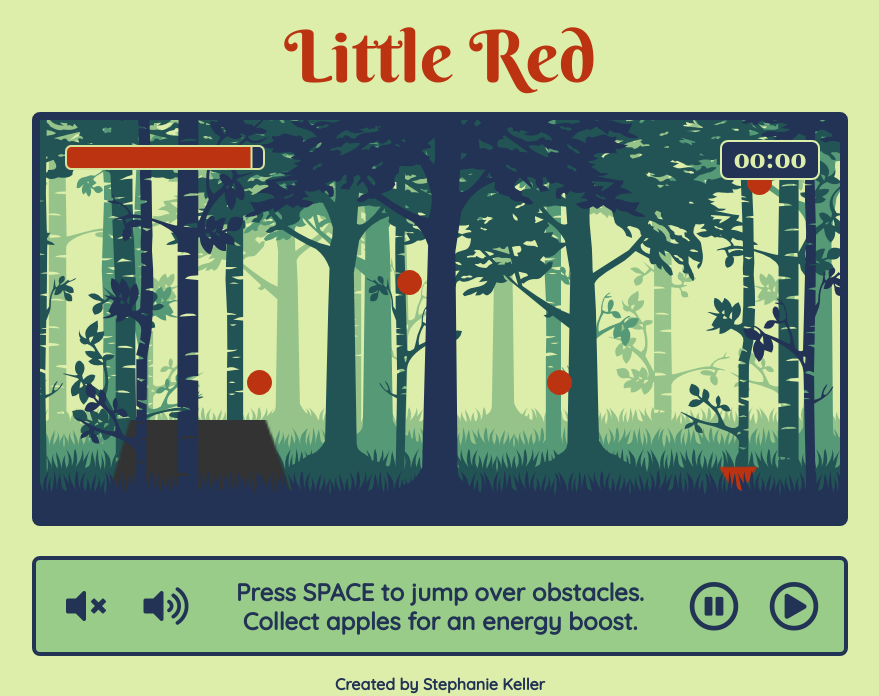
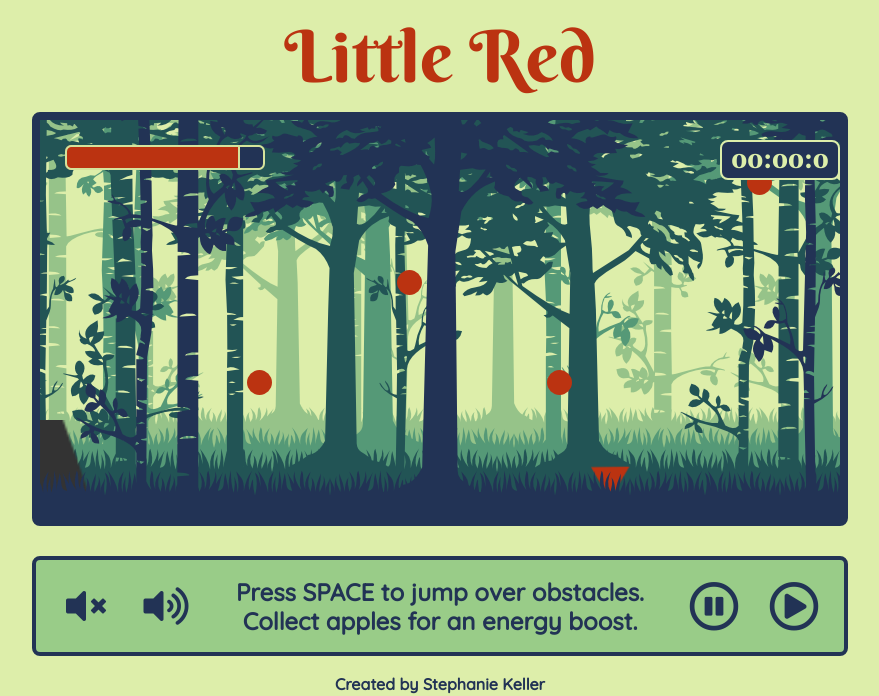
Before and after one commit to EbokianLady/little_red, a website built with webpack: page index.html in a window 1280 px wide. Both pictures are taken after a click on the button 994 px from the left and 606 px from the top of the page. Shown: the top 696 px of the page, without its empty margins (200-1079 px from the left). Built offline with nearby package versions, Linux system fonts and the light colour scheme; what easytimer.js would draw is missing.

Commit message:
adjust x-movements and stamina

```diff
--- a/assets/stylesheets/display.css
+++ b/assets/stylesheets/display.css
@@ -53,7 +53,7 @@ canvas {
   margin-top: 20px;
   padding: 5px 10px 10px 10px;
   position: absolute;
-  width: 100px;
+  width: 120px;
 }
 
 /* CONTROL PANEL */
--- a/index.html
+++ b/index.html
@@ -29,7 +29,7 @@
     <canvas id="nearCanvas" width="800" height="400"></canvas>
     <canvas id="myCanvas" width="800" height="400"></canvas>
     <canvas id="foreCanvas" width="800" height="400"></canvas>
-    <h2 id='timer'>00:00</h2>
+    <h2 id='timer'>00:00:0</h2>
     <div id='game-over' class='hidden'>
       <h1>Game Over</h1>
       <button id='play-again'>
--- a/lib/big_bad_wolf.js
+++ b/lib/big_bad_wolf.js
@@ -1,8 +1,10 @@
 class BigBadWolf {
   constructor(context) {
     this.context = context;
-    this.xPos = 50;
+    this.xPos = -200;
     this.yPos = 300;
+    this.acceleration = 0.005;
+    this.speed = 0;
     this.initializeImages();
   }
 
@@ -15,7 +17,12 @@ class BigBadWolf {
     this.context.drawImage(
       this.image, 0, 0, 96, 48, this.xPos, this.yPos, 200, 100
     );
-    this.xPos += 1;
+    this.xPos += this.speed;
+    this.speed += this.acceleration;
+    if (this.speed > 0.5) this.speed = 0.5;
+    if (this.speed < -0.5) this.speed = -0.5;
+    if (this.xPos > 400) this.xPos = 400;
+    if (this.xPos < -200) this.xPos = -200;
   }
 }
 
--- a/lib/game.js
+++ b/lib/game.js
@@ -19,6 +19,7 @@ class Game {
     this.initializeElements();
     this.jump = this.jump.bind(this);
     this.playAgain = this.playAgain.bind(this);
+    this.checkCollision = this.checkCollision.bind(this);
   }
 
   initializeGame() {
@@ -29,18 +30,20 @@ class Game {
   // if red hits object this.stamina -/+ object value
 
   isOver() {
-    return this.stamina <= 0 && this.littleRed.yPos === 330;
+    return this.bigBadWolf.xPos === 400 && this.littleRed.yPos === 330;
   }
 
   initializeElements() {
     this.littleRed = new LittleRedRiding(this.context);
     this.bigBadWolf = new BigBadWolf(this.context);
-    this.apple1 = new Item(this.context, 'lowApple', 875, 1000);
-    this.apple2 = new Item(this.context, 'lowApple', 1175, 1200);
-    this.apple3 = new Item(this.context, 'medApple', 1025, 1200);
-    this.apple4 = new Item(this.context, 'medApple', 1525, 1400);
-    this.apple5 = new Item(this.context, 'highApple', 1375, 1400);
-    this.apple6 = new Item(this.context, 'highApple', 2075, 1600);
+    this.items = [
+      new Item(this.context, 'lowApple', 875, 1000),
+      new Item(this.context, 'lowApple', 1175, 1200),
+      new Item(this.context, 'medApple', 1025, 1200),
+      new Item(this.context, 'medApple', 1525, 1400),
+      new Item(this.context, 'highApple', 1375, 1400),
+      new Item(this.context, 'highApple', 2075, 1600)
+    ];
   }
 
   jump(e) {
@@ -55,25 +58,28 @@ class Game {
     this.initializeElements();
   }
 
-  renderApples() {
-    this.apple1.render();
-    this.apple2.render();
-    this.apple3.render();
-    this.apple4.render();
-    this.apple5.render();
-    this.apple6.render();
+  renderItems() {
+    this.items.forEach(item => {
+      item.render();
+    });
+  }
+
+  checkCollision() {
+    this.items.forEach(item => {
+      if (this.littleRed.isTouching(item)) {
+        item.xPos += item.xOffset;
+        this.bigBadWolf.speed -= item.value;
+      }
+    });
   }
 
   renderElements() {
     this.context.clearRect(0, 0, 800, 400);
     this.bigBadWolf.render();
     this.littleRed.render();
-    this.renderApples();
-    this.foreGround.render(this.stamina);
-
-    this.stamina -= 0.5;
-    this.bigBadWolf.xPos = (150 - Math.floor(this.stamina / 8));
-    this.littleRed.xPos = (320 + Math.floor(this.stamina / 2));
+    this.renderItems();
+    this.checkCollision();
+    this.foreGround.render(this.bigBadWolf.xPos + 200);
   }
 }
 
--- a/lib/item.js
+++ b/lib/item.js
@@ -2,6 +2,7 @@ import { runInThisContext } from "vm";
 
 const HIGH_APPLE = {
   src: './assets/images/elements/apple.png',
+  value: 1,
   yPos: 50,
   dx: 50,
   dy: 50,
@@ -9,6 +10,7 @@ const HIGH_APPLE = {
 
 const MED_APPLE = {
   src: './assets/images/elements/apple.png',
+  value: 0.75,
   yPos: 150,
   dx: 50,
   dy: 50,
@@ -16,6 +18,7 @@ const MED_APPLE = {
 
 const LOW_APPLE = {
   src: './assets/images/elements/apple.png',
+  value: 0.5,
   yPos: 250,
   dx: 50,
   dy: 50,
@@ -45,6 +48,7 @@ class Item {
     }
 
     this.context = context;
+    this.value = this.options.value;
     this.speed = 4;
     this.xPos = xPos;
     this.yPos = this.options.yPos;
--- a/lib/little_red_riding.js
+++ b/lib/little_red_riding.js
@@ -13,10 +13,11 @@ const FALLING = {
 class LittleRedRiding {
   constructor(context) {
     this.context = context;
-    this.stamina = 1500;
-    this.xPos = 720;
+    this.xPos = 550;
     this.yPos = 330;
+    this.speed = 0;
     this.yVel = 0;
+    // this.friction = 0.05;
     this.gravity = 0.7;
     this.motion = 'running';
     this.jumps = 0;
@@ -32,6 +33,18 @@ class LittleRedRiding {
     this.fallingImg.src = FALLING.src;
   }
 
+  isTouching(object) {
+    const rangeX = object.xPos + object.dx;
+    const rangeY = object.yPos + object.dy;
+    if (this.xPos > rangeX || this.xPos + 50 < object.xPos) {
+      return false;
+    } else if (this.yPos > rangeY || this.yPos + 50 < object.yPos) {
+      return false;
+    } else {
+      return true;
+    }
+  }
+
   jump() {
     this.motion = 'jumping';
     this.jumps += 1;
@@ -43,8 +56,7 @@ class LittleRedRiding {
       this.context.drawImage(
         this.runningImg, 0, 0, 48, 48, this.xPos, this.yPos, 50, 50
       );
-
-      } else if (this.motion === 'jumping') {
+    } else if (this.motion === 'jumping') {
         this.yPos -= this.yVel;
         this.yVel *= this.gravity;
 
@@ -54,9 +66,7 @@ class LittleRedRiding {
       this.context.drawImage(
         this.jumpingImg, 0, 0, 48, 48, this.xPos, this.yPos, 50, 50
       );
-
     } else if (this.motion === 'falling') {
-
       if (this.yPos + this.yVel > 330) {
         this.motion = 'running';
         this.yPos = 330;
@@ -66,12 +76,15 @@ class LittleRedRiding {
         this.yPos += this.yVel;
         this.yVel /= this.gravity;
       }
-
       this.context.drawImage(
         this.jumpingImg, 0, 0, 48, 48, this.xPos, this.yPos, 50, 50
       );
     }
-    this.xPos -= 4;
+    // this.xPos += this.speed;
+    // this.speed -= this.friction;
+    // if (this.speed < -0.5) this.speed = -0.5;
+    // if (this.xPos > 700) this.xPos = 700;
+    // if (this.xPos > 700) this.xPos = 700;
   }
 }
 
--- a/lib/red_riding.js
+++ b/lib/red_riding.js
@@ -31,8 +31,8 @@ document.addEventListener('DOMContentLoaded', () => {
   // TO-DO start game screen
   // TO-DO find music, default play as soon as loaded
 
-  timer.addEventListener('secondsUpdated', () => {
-    clock.innerHTML = timer.getTimeValues().toString().slice(3);
+  timer.addEventListener('secondTenthsUpdated', () => {
+    clock.innerHTML = timer.getTimeValues().toString(['minutes', 'seconds', 'secondTenths']);
   });
 
   function step() {
@@ -61,13 +61,13 @@ document.addEventListener('DOMContentLoaded', () => {
     if (game.pause) {
       game.pause = false;
       requestAnimationFrame(step);
-      timer.start();
+      timer.start({precision: 'secondTenths'});
     }
   };
 
   playAgainBtn.onclick = () => {
     gameOver.classList.add('hidden');
-    clock.innerHTML = '00:00';
+    clock.innerHTML = '00:00:0';
     game.playAgain();
     game.renderElements();
   };
--- a/lib/stamina_bar.js
+++ b/lib/stamina_bar.js
@@ -6,73 +6,73 @@ class StaminaBar {
   }
 
   render(stamina) {
-    if (stamina > 750) {
+    if (stamina > 562.5) {
       this.context.drawImage(
-        this.image, 0, 0, 400, 50, 25, 25, 200, 25
+        this.image, 0, 800, 400, 50, 25, 25, 200, 25
       );
-    } else if (stamina > 700) {
+    } else if (stamina > 525) {
       this.context.drawImage(
-        this.image, 0, 50, 400, 50, 25, 25, 200, 25
+        this.image, 0, 750, 400, 50, 25, 25, 200, 25
       );
-    } else if (stamina > 650) {
+    } else if (stamina > 487.5) {
       this.context.drawImage(
-        this.image, 0, 100, 400, 50, 25, 25, 200, 25
-      );
-    } else if (stamina > 600) {
-      this.context.drawImage(
-        this.image, 0, 150, 400, 50, 25, 25, 200, 25
-      );
-    } else if (stamina > 550) {
-      this.context.drawImage(
-        this.image, 0, 200, 400, 50, 25, 25, 200, 25
-      );
-    } else if (stamina > 500) {
-      this.context.drawImage(
-        this.image, 0, 250, 400, 50, 25, 25, 200, 25
+        this.image, 0, 700, 400, 50, 25, 25, 200, 25
       );
     } else if (stamina > 450) {
       this.context.drawImage(
-        this.image, 0, 300, 400, 50, 25, 25, 200, 25
+        this.image, 0, 650, 400, 50, 25, 25, 200, 25
       );
-    } else if (stamina > 400) {
+    } else if (stamina > 412.5) {
       this.context.drawImage(
-        this.image, 0, 350, 400, 50, 25, 25, 200, 25
+        this.image, 0, 600, 400, 50, 25, 25, 200, 25
       );
-    } else if (stamina > 350) {
+    } else if (stamina > 375) {
       this.context.drawImage(
-        this.image, 0, 400, 400, 50, 25, 25, 200, 25
+        this.image, 0, 550, 400, 50, 25, 25, 200, 25
+      );
+    } else if (stamina > 337.5) {
+      this.context.drawImage(
+        this.image, 0, 500, 400, 50, 25, 25, 200, 25
       );
     } else if (stamina > 300) {
       this.context.drawImage(
         this.image, 0, 450, 400, 50, 25, 25, 200, 25
       );
-    } else if (stamina > 250) {
+    } else if (stamina > 262.5) {
       this.context.drawImage(
-        this.image, 0, 500, 400, 50, 25, 25, 200, 25
+        this.image, 0, 400, 400, 50, 25, 25, 200, 25
       );
-    } else if (stamina > 200) {
+    } else if (stamina > 225) {
       this.context.drawImage(
-        this.image, 0, 550, 400, 50, 25, 25, 200, 25
+        this.image, 0, 350, 400, 50, 25, 25, 200, 25
+      );
+    } else if (stamina > 187.5) {
+      this.context.drawImage(
+        this.image, 0, 300, 400, 50, 25, 25, 200, 25
       );
     } else if (stamina > 150) {
       this.context.drawImage(
-        this.image, 0, 600, 400, 50, 25, 25, 200, 25
+        this.image, 0, 250, 400, 50, 25, 25, 200, 25
       );
-    } else if (stamina > 100) {
+    } else if (stamina > 112.5) {
       this.context.drawImage(
-        this.image, 0, 650, 400, 50, 25, 25, 200, 25
+        this.image, 0, 200, 400, 50, 25, 25, 200, 25
       );
-    } else if (stamina > 50) {
+    } else if (stamina > 75) {
       this.context.drawImage(
-        this.image, 0, 700, 400, 50, 25, 25, 200, 25
+        this.image, 0, 150, 400, 50, 25, 25, 200, 25
       );
-    } else if (stamina > 10) {
+    } else if (stamina > 37.5) {
       this.context.drawImage(
-        this.image, 0, 750, 400, 50, 25, 25, 200, 25
+        this.image, 0, 100, 400, 50, 25, 25, 200, 25
+      );
+    } else if (stamina > 5) {
+      this.context.drawImage(
+        this.image, 0, 50, 400, 50, 25, 25, 200, 25
       );
     } else {
       this.context.drawImage(
-        this.image, 0, 800, 400, 50, 25, 25, 200, 25
+        this.image, 0, 0, 400, 50, 25, 25, 200, 25
       );
     }
   }
```
Also changed, not shown: 1 other file.
